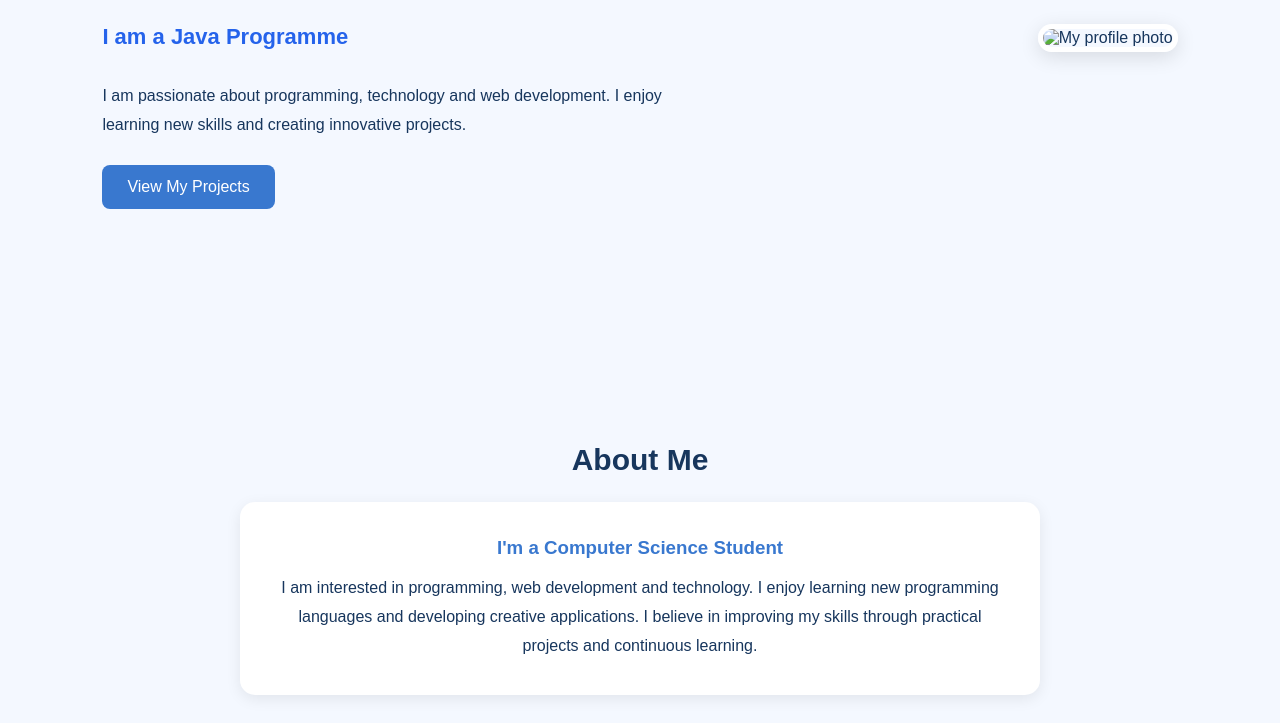
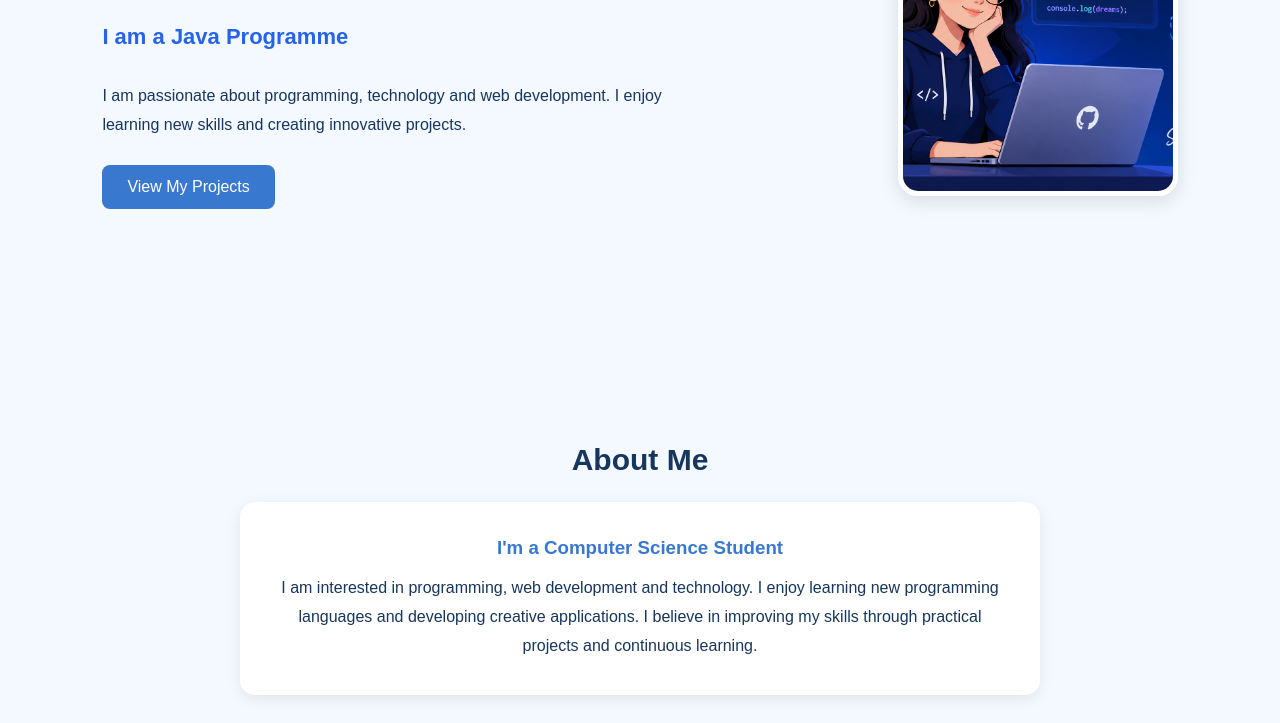
Before and after one commit to shreshta328/My-portfolio, a plain HTML site: page index.html in a window 1280 px wide. Shown: the part 377-1100 px from the top of the page. Drawn offline with Linux system fonts and the light colour scheme.

Commit message:
Update index.html

```diff
--- a/index.html
+++ b/index.html
@@ -60,8 +60,8 @@
         </div>
 
         <div class="home-image">
+            <img src="Dream, Code, Create_ Developer Portfolio.webp" alt="Developer illustration">
 
-            <img src="images/profile.jpg" alt="My profile photo">
         </div>
 
     </section>
```
